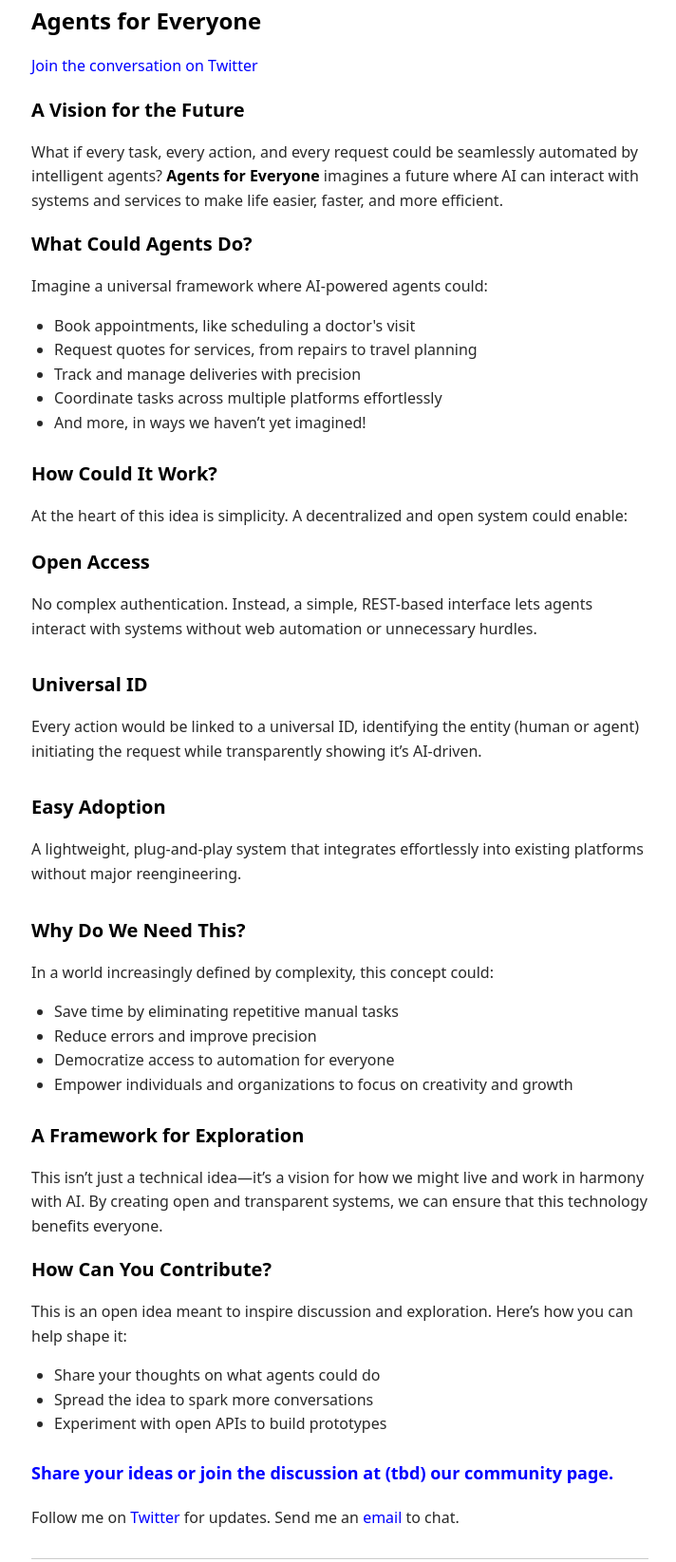
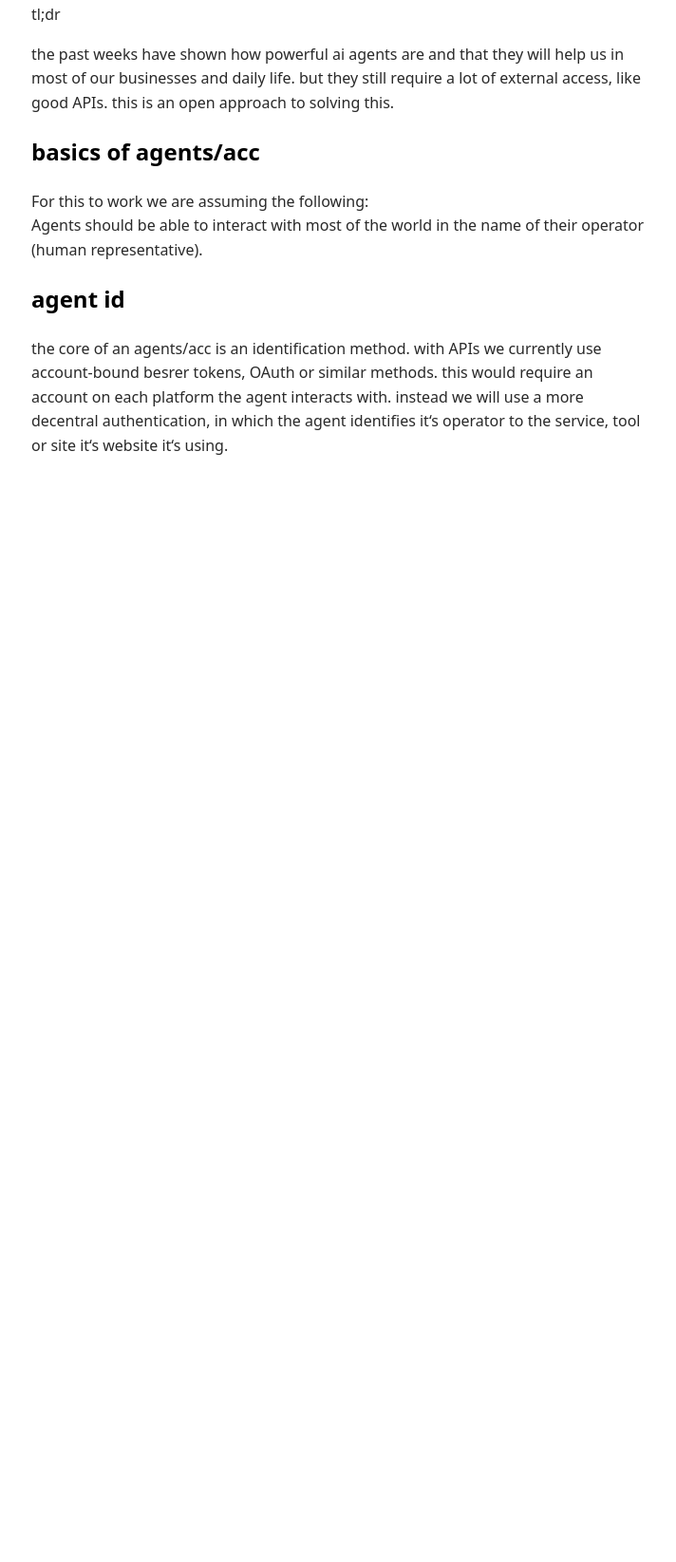
Before and after one commit to 0w9/agents-acc, a website: page index.html in a window 1280 px wide. Shown: the part 67-1712 px from the top of the page at 95% size, without its empty margins (282-994 px from the left). After the commit the page ends 800 px from the top, so only its background shows below. Drawn offline with Linux system fonts and the light colour scheme.

Commit message:
Update index.html

```diff
--- a/index.html
+++ b/index.html
@@ -64,92 +64,15 @@
   </style>
 </head>
 <body>
-  <div class="content">
-    <h1 class="text-2xl">Agents for Everyone</h1>
-    <p><a href="https://x.com/lennardeth">Join the conversation on Twitter</a></p>
+  <div class="content"
+    <h2>tl;dr</h2>
+    <p>the past weeks have shown how powerful ai agents are and that they will help us in most of our businesses and daily life. but they still require a lot of external access, like good APIs. this is an open approach to solving this. </p>
 
-    <h2 class="text-xl">A Vision for the Future</h2>
-    <p>
-      What if every task, every action, and every request could be seamlessly automated by intelligent agents?
-      <strong>Agents for Everyone</strong> imagines a future where AI can interact with systems and services
-      to make life easier, faster, and more efficient.
-    </p>
+    <h2>basics of agents/acc</h2>
+    <p>For this to work we are assuming the following: <br />Agents should be able to interact with most of the world in the name of their operator (human representative).</p>
 
-    <h2 class="text-xl">What Could Agents Do?</h2>
-    <p>
-      Imagine a universal framework where AI-powered agents could:
-    </p>
-    <ul>
-      <li>Book appointments, like scheduling a doctor's visit</li>
-      <li>Request quotes for services, from repairs to travel planning</li>
-      <li>Track and manage deliveries with precision</li>
-      <li>Coordinate tasks across multiple platforms effortlessly</li>
-      <li>And more, in ways we haven’t yet imagined!</li>
-    </ul>
-
-    <h2 class="text-xl">How Could It Work?</h2>
-    <p>
-      At the heart of this idea is simplicity. A decentralized and open system could enable:
-    </p>
-    <div class="section">
-      <h3 class="text-xl">Open Access</h3>
-      <p>
-        No complex authentication. Instead, a simple, REST-based interface lets agents interact with systems
-        without web automation or unnecessary hurdles.
-      </p>
-    </div>
-    <div class="section">
-      <h3 class="text-xl">Universal ID</h3>
-      <p>
-        Every action would be linked to a universal ID, identifying the entity (human or agent) initiating the request
-        while transparently showing it’s AI-driven.
-      </p>
-    </div>
-    <div class="section">
-      <h3 class="text-xl">Easy Adoption</h3>
-      <p>
-        A lightweight, plug-and-play system that integrates effortlessly into existing platforms
-        without major reengineering.
-      </p>
-    </div>
-
-    <h2 class="text-xl">Why Do We Need This?</h2>
-    <p>
-      In a world increasingly defined by complexity, this concept could:
-    </p>
-    <ul>
-      <li>Save time by eliminating repetitive manual tasks</li>
-      <li>Reduce errors and improve precision</li>
-      <li>Democratize access to automation for everyone</li>
-      <li>Empower individuals and organizations to focus on creativity and growth</li>
-    </ul>
-
-    <h2 class="text-xl">A Framework for Exploration</h2>
-    <p>
-      This isn’t just a technical idea—it’s a vision for how we might live and work in harmony with AI.
-      By creating open and transparent systems, we can ensure that this technology benefits everyone.
-    </p>
-
-    <h2 class="text-xl">How Can You Contribute?</h2>
-    <p>
-      This is an open idea meant to inspire discussion and exploration. Here’s how you can help shape it:
-    </p>
-    <ul>
-      <li>Share your thoughts on what agents could do</li>
-      <li>Spread the idea to spark more conversations</li>
-      <li>Experiment with open APIs to build prototypes</li>
-    </ul>
-    <p class="cta">
-      Share your ideas or join the discussion at (tbd) our community page</a>.
-    </p>
-    <p>
-      Follow me on <a href="https://x.com/lennardeth">Twitter</a> for updates. Send me an <a href="mailto:lennard@beachcode.de">email</a> to chat.
-    </p>
-
-    <hr>
-    <p>
-      <strong>Last updated:</strong> January 13, 2025
-    </p>
+    <h2>agent id</h2>
+    <p>the core of an agents/acc is an identification method. with APIs we currently use account-bound besrer tokens, OAuth or similar methods. this would require an account on each platform the agent interacts with. instead we will use a more decentral authentication, in which the agent identifies it‘s operator to the service, tool or site it‘s website it‘s using.  </p>
   </div>
 </body>
 </html>
```
